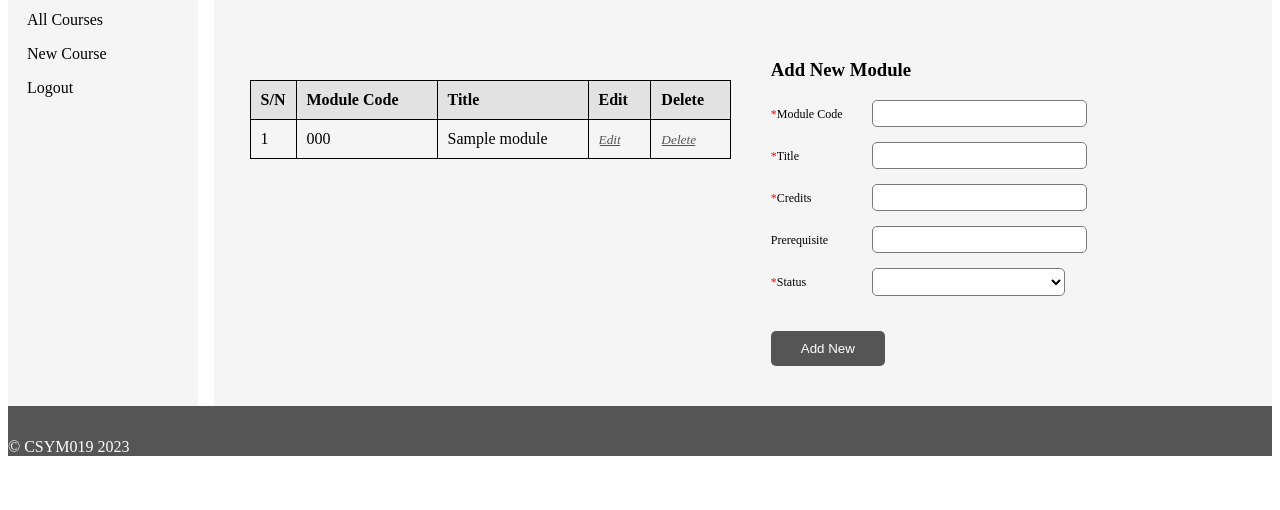
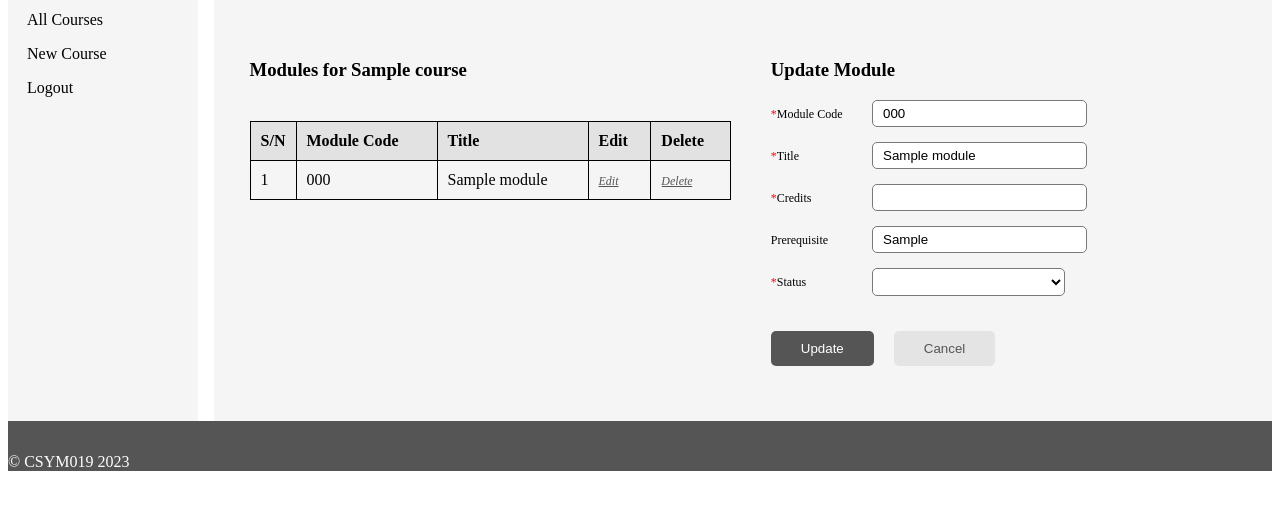
Before and after one commit to khairahscorner/CSYM019_2023, a PHP site: page /modules.php?id=1&edit=000 in a window 1280 px wide. Shown: the part 87-597 px from the top of the page. Run offline with PHP 8.4, Linux system fonts and the light colour scheme; the visitor is signed in with stand-in values (Sample User, id 1); tables that the repository leaves empty or names only in its code hold one stand-in row (values such as "Sample post").

Commit message:
fixed issues + more refactoring

```diff
--- a/Task2/src/functions.php
+++ b/Task2/src/functions.php
@@ -1,5 +1,5 @@
 <?php
-function prepopulateFields($result)
+function prepopulateCourseFields($result)
 {
     $_POST['course-name'] = isset($_POST['course-name']) ? $_POST['course-name'] : $result['course_name'];
     $_POST['subject'] = isset($_POST['subject']) ? $_POST['subject'] : $result['subject'];
@@ -30,7 +30,7 @@
     // $_POST['faqs'] = isset($_POST['faqs']) ? $_POST['faqs'] : implode(', ', json_decode($result['faqs'], true));
     $_POST['related'] = isset($_POST['related']) ? $_POST['related'] : (is_null($result['related_courses']) ? "" : implode(', ', array_map('trim', json_decode($result['related_courses'], true))));
 }
-function bindFieldsAndExecute(PDOStatement $stmt)
+function bindCourseFieldsAndExecute(PDOStatement $stmt)
 {
     $nullVal = null;
     $highlights = (trim($_POST['highlights']) !== "") ? json_encode(array_map('trim', explode(",", $_POST['highlights']))) : $nullVal;
@@ -69,17 +69,53 @@
     $stmt->bindParam(27, $extras);
     $stmt->bindParam(28, $nullVal); //faqs, to be edited
     $stmt->bindParam(29, $related);
-
-    executeStatement($stmt);
 }
 
-function checkIfAnyMissing($requiredFields)
+function updateCourseFunc(PDOStatement $stmt, PDO $pdo, $id)
 {
-    $missingFields = array_filter(array_map(function ($each) {
-        return empty($_POST[$each]) ? $each : '';
-    }, $requiredFields));
+    $stmt = $pdo->prepare('SELECT * FROM courses WHERE trim(course_name) = ? AND id != ?');
+    $name = trim($_POST['course-name']);
+    $stmt->bindParam(1, $name);
+    $stmt->bindParam(2, $id);
+    $stmt->execute();
+    $matchedAnotherCourse = $stmt->fetch(PDO::FETCH_ASSOC); //(PHP doc) - does it find a row match, return as array with keys
+    if ($matchedAnotherCourse) {
+        return false;
+    } else {
+        $stmt = $pdo->prepare('UPDATE courses
+                SET level = ?, ucas_regular = ?, ucas_foundation = ?, duration_fulltime = ?, duration_parttime = ?, duration_foundation = ?, duration_placement = ?,
+                    start_dates = ?, location = ?, icon_url = ?, course_name = ?, subject = ?, link_url = ?, summary = ?, highlights = ?, req_summary = ?, req_foundation = ?,
+                    english_req = ?, fees_year = ?, fees_uk_fulltime = ?, fees_uk_parttime = ?, fees_uk_foundation = ?, fees_intl_fulltime = ?, fees_intl_parttime = ?,
+                    fees_intl_foundation = ?, fees_withplacement = ?, fees_extras = ?, faqs = ?, related_courses = ?
+                WHERE id = ' . $id . '');
+        bindCourseFieldsAndExecute($stmt);
+        return true;
+    }
+}
 
-    return $missingFields;
+function insertCourseFunc(PDOStatement $stmt, PDO $pdo)
+{
+    $stmt = $pdo->prepare('SELECT * FROM courses WHERE course_name = :cname');
+    $values = [
+        "cname" => $_POST['course-name']
+    ];
+    $stmt->execute($values);
+    $courseExists = $stmt->fetch(PDO::FETCH_ASSOC); //(PHP doc) - does it find a row match, return as array with keys
+    if ($courseExists) {
+        return "Another course already exists in the db with the same name";
+    } else {
+        $stmt = $pdo->prepare('INSERT INTO courses
+                    (level, ucas_regular, ucas_foundation, duration_fulltime, duration_parttime, duration_foundation, duration_placement,
+                        start_dates, location, icon_url, course_name, subject, link_url, summary, highlights, req_summary, req_foundation,
+                        english_req, fees_year, fees_uk_fulltime, fees_uk_parttime, fees_uk_foundation, fees_intl_fulltime, fees_intl_parttime,
+                        fees_intl_foundation, fees_withplacement, fees_extras, faqs, related_courses)
+                    VALUES (?, ?, ?, ?, ?, ?, ?, ?, ?, ?, ?, ?, ?, ?, ?, ?, ?, ?, ?, ?, ?, ?, ?, ?, ?, ?, ?, ?, ?)');
+        bindCourseFieldsAndExecute($stmt);
+        if ($stmt->execute()) {
+            header("Location: courselist.php"); //PHP documentation on header()
+            exit();
+        }
+    }
 }
 
 function bindModuleFieldsAndExecute(PDOStatement $stmt, $course_id)
@@ -93,16 +129,7 @@
     $stmt->bindParam(6, $_POST['type']);
     $stmt->bindValue(7, ((trim($_POST['prereq']) !== "") ? $_POST['prereq'] : $nullVal));
     $stmt->bindParam(8, $course_id);
-
     executeStatement($stmt);
-}
-
-function executeStatement(PDOStatement $stmt)
-{
-    if ($stmt->execute()) {
-        header("Refresh:0"); //PHP documentation on header()
-        exit();
-    }
 }
 
 function prepopulateModuleFields($result)
@@ -115,4 +142,68 @@
     $_POST['status'] = isset($_POST['status']) ? $_POST['status'] : $result['status'];
     $_POST['type'] = isset($_POST['type']) ? $_POST['type'] : $result['type'];
 }
+
+//(PHP doc) - does it find a row match, return as array with keys
+function updateModuleFunc(PDOStatement $stmt, PDO $pdo, $course_id, $selectedModuleCode)
+{
+    $stmt = $pdo->prepare('SELECT * FROM modules WHERE module_code = ? and module_code != ?');
+    $stmt->bindParam(1, $_POST['code']);
+    $stmt->bindParam(2, $selectedModuleCode);
+    $stmt->execute();
+    $matchedAnotherModule = $stmt->fetch(PDO::FETCH_ASSOC);
+    if ($matchedAnotherModule) {
+        return "Module already exists";
+    } else {
+        $stmt = $pdo->prepare('UPDATE modules
+                            SET stage = ?, title = ?, credits = ?, status = ?, type = ?, prereq = ?, course_id = ?
+                            WHERE module_code = ?');
+        $stmt->bindValue(1, (($_POST['stage'] !== "") ? $_POST['stage'] : null));
+        $stmt->bindParam(2, $_POST['title']);
+        $stmt->bindParam(3, $_POST['credits']);
+        $stmt->bindParam(4, $_POST['status']);
+        $stmt->bindParam(5, $_POST['type']);
+        $stmt->bindValue(6, ((trim($_POST['prereq']) !== "") ? $_POST['prereq'] : null));
+        $stmt->bindParam(7, $course_id);
+        $stmt->bindParam(8, $_POST['code']);
+        if ($stmt->execute()) {
+            header("Location: modules.php?id=" . $course_id); //PHP documentation on header()
+            exit();
+        }
+    }
+}
+
+function insertModuleFunc(PDOStatement $stmt, PDO $pdo, $course_id)
+{
+    $stmt = $pdo->prepare('SELECT * FROM modules WHERE module_code = :code');
+    $values = [
+        "code" => $_POST['code']
+    ];
+    $stmt->execute($values);
+    $moduleExists = $stmt->fetch(PDO::FETCH_ASSOC);
+    if ($moduleExists) {
+        return false;
+    } else {
+        $stmt = $pdo->prepare('INSERT INTO modules VALUES (?, ?, ?, ?, ?, ?, ?, ?)');
+        bindModuleFieldsAndExecute($stmt, $course_id);
+        return true;
+    }
+}
+
+function executeStatement(PDOStatement $stmt)
+{
+    if ($stmt->execute()) {
+        header("Refresh:0"); //PHP documentation on header()
+        exit();
+    }
+}
+
+function checkIfAnyMissing($requiredFields)
+{
+    $missingFields = array_filter(array_map(function ($each) {
+        return empty($_POST[$each]) ? $each : '';
+    }, $requiredFields));
+
+    return $missingFields;
+}
+
 ?>
--- a/Task2/src/layout.css
+++ b/Task2/src/layout.css
@@ -387,3 +387,11 @@
     margin: 0;
     font-family: serif;
 }
+.section-group .linkaction {
+    font-size: 12px;
+}
+#cancel {
+    background-color: #e4e4e4;
+    color: #555;
+    margin-left: 20px;
+}
--- a/Task2/src/modules.php
+++ b/Task2/src/modules.php
@@ -7,8 +7,6 @@
 } else {
     require_once('config_db.php'); // include db setup (https://www.geeksforgeeks.org/how-to-include-content-of-a-php-file-into-another-php-file/)
     require_once('functions.php');
-
-    $isEdit = false;
 
     if (!isset($_GET['id'])) {
         header("Location: courselist.php"); // PHP docs
@@ -24,22 +22,39 @@
         $selectedStatus = '';
         $selectedType = '';
         $error = '';
-        $asd = 0;
+        $success = '';
+        $isEdit = false;
+        $statusOptions = ['Compulsory', 'Designated'];
+        $typeOptions = ['regular', 'dissertation', 'placement'];
+        $requiredFields = ['code', 'title', 'credits', 'status'];
 
         if ($currentCourse) {
-            $statusOptions = ['Compulsory', 'Designated'];
-            $typeOptions = ['regular', 'dissertation', 'placement'];
-            $requiredFields = ['code', 'title', 'credits', 'status'];
-
-            $selectedType = $typeOptions[0];
-            $selectedStage = 'stage1';
-
             $stmt = $pdo->prepare('SELECT * FROM modules WHERE course_id = :id');
             $values = [
                 'id' => $course_id
             ];
             $stmt->execute($values);
             $results = $stmt->fetchAll(PDO::FETCH_ASSOC);
+            if (isset($_GET['edit'])) {
+                $isEdit = true;
+                $selectedModuleCode = $_GET['edit'];
+                $stmt = $pdo->prepare('SELECT * FROM modules WHERE module_code = :code');
+                $stmt->bindParam(':code', $selectedModuleCode);
+                $stmt->execute();
+                $currentModule = $stmt->fetch(PDO::FETCH_ASSOC);
+                if ($currentModule) {
+                    $selectedType = $currentModule['type'];
+                    $selectedStage = $currentModule['stage'];
+                    $selectedStatus = $currentModule['status'];
+                    prepopulateModuleFields($currentModule);
+                } else {
+                    header("Location: modules.php?id=" . $course_id); // PHP docs
+                    exit();
+                }
+            } else {
+                $selectedType = $typeOptions[0];
+                $selectedStage = 'stage1';
+            }
 
             if (isset($_POST['submit'])) {
                 $missingFields = array_filter(array_map(function ($each) {
@@ -51,48 +66,15 @@
                 if (!empty($isAnyMissing)) {
                     $error = 'Fill ALL required fields - ' . implode(', ', $missingFields);
                 } else {
-                    $stmt = $pdo->prepare('SELECT * FROM modules WHERE module_code = :code');
-                    $values = [
-                        "code" => $_POST['code']
-                    ];
-                    $stmt->execute($values);
-                    $moduleExists = $stmt->fetch(PDO::FETCH_ASSOC); //(PHP doc) - does it find a row match, return as array with keys
                     if ($isEdit === true) {
-                        $stmt = $pdo->prepare('UPDATE modules
-                                SET stage = ?, title = ?, credits = ?, status = ?, type = ?, prereq = ?, course_id = ?
-                                WHERE module_code = ?');
-                        $stmt->bindValue(1, (($_POST['stage'] !== "") ? $_POST['stage'] : null));
-                        $stmt->bindParam(2, $_POST['title']);
-                        $stmt->bindParam(3, $_POST['credits']);
-                        $stmt->bindParam(4, $_POST['status']);
-                        $stmt->bindParam(5, $_POST['type']);
-                        $stmt->bindValue(6, ((trim($_POST['prereq']) !== "") ? $_POST['prereq'] : null));
-                        $stmt->bindParam(7, $course_id);
-                        $stmt->bindParam(8, $_POST['code']);
-                        executeStatement($stmt);
+                        //function returns an error string if another module exists with the updated code, hence the assignment
+                        $error = updateModuleFunc($stmt, $pdo, $course_id, $selectedModuleCode);
                     } else {
-                        if ($moduleExists) {
-                            $error = "Module already exists";
-                        } else {
-                            $stmt = $pdo->prepare('INSERT INTO modules VALUES (?, ?, ?, ?, ?, ?, ?, ?)');
-                            bindModuleFieldsAndExecute($stmt, $course_id);
-                        }
+                        //function returns boolean, hence the assignment
+                        $returned = insertModuleFunc($stmt, $pdo, $course_id);
+                        $returned === true ? $success = "Successfully added" : $error = "Module already exists";
                     }
                 }
-            }
-            if (isset($_POST['edit'])) {
-                $isEdit = true;
-                $selectedModuleCode = $_POST['moduleToEdit'];
-                $stmt = $pdo->prepare('SELECT * FROM modules WHERE module_code = :code');
-                $stmt->bindParam(':code', $selectedModuleCode);
-                $stmt->execute();
-                $currentModule = $stmt->fetch(PDO::FETCH_ASSOC);
-
-                $selectedType = $currentModule['type'];
-                $selectedStage = $currentModule['stage'];
-                $selectedStatus = $currentModule['status'];
-
-                prepopulateModuleFields($currentModule);
             }
             if (isset($_POST['delete'])) {
                 $selectedModuleCode = $_POST['moduleToDelete'];
@@ -101,8 +83,11 @@
                     'code' => $selectedModuleCode
                 ];
                 $stmt->execute($values);
-
                 header("Refresh:0");
+            }
+            if (isset($_POST['cancel'])) {
+                header("Location: modules.php?id=" . $course_id); // PHP docs
+                exit();
             }
         } else {
             header("Location: courselist.php"); // PHP docs
@@ -110,6 +95,7 @@
         }
     }
 }
+
 ?>
 
 <!DOCTYPE html>
@@ -125,6 +111,10 @@
     <main>
         <div class="section-group">
             <div class="cols">
+                <h3>
+                    Modules for
+                    <?php echo $currentCourse['course_name'] ?>
+                </h3>
                 <?php if ($results): ?>
                     <table id="courses">
                         <thead>
@@ -145,8 +135,7 @@
                                         <td>' . $row['title'] . '</td>
                                         <form action="" method="POST">
                                         <td>
-                                        <input class="linkaction" type="hidden" name="moduleToEdit" value="' . $row['module_code'] . '">
-                                        <input class="linkaction" type="submit" name="edit" value="Edit" />
+                                        <a class="linkaction" href="modules.php?id=' . $course_id . '&edit=' . $row['module_code'] . '">Edit</a>
                                         </td>
                                         <td>
                                         <input class="linkaction" type="hidden" name="moduleToDelete" value="' . $row['module_code'] . '">
@@ -169,6 +158,9 @@
                 </h3>
                 <?php
                 echo "<p class='error'>" . $error . "</p>";
+                ?>
+                <?php
+                echo "<p class='info'>" . $success . "</p>";
                 ?>
                 <form id="moduleform" action="" method="POST">
                     <div class="form-input-wrapper">
@@ -229,9 +221,16 @@
                             </select>
                         </div>
                     <?php endif; ?>
-                    <button type="submit" name="submit">
-                        <?php echo $isEdit === true ? 'Update' : 'Add New'; ?>
-                    </button>
+                    <div class="form-input-wrapper">
+                        <button type="submit" name="submit">
+                            <?php echo $isEdit === true ? 'Update' : 'Add New'; ?>
+                        </button>
+                        <?php if ($isEdit === true): ?>
+                            <button id="cancel" type="submit" name="cancel">
+                                Cancel
+                            </button>
+                        <?php endif; ?>
+                    </div>
                 </form>
             </div>
         </div>
```
Also changed, not shown: Task2/src/newcourse.php (+11 -23 lines).
